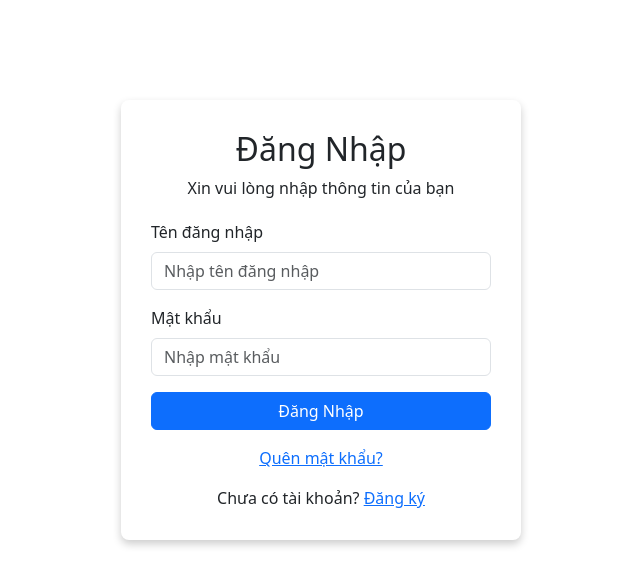
After one commit to LHCNguyen/HotelManagement, a Flask app: template app/templates/login.html in a window 1280 px wide. The commit adds this page. Shown: the top 586 px of the page, without its empty margins (319-959 px from the left). Run offline with Flask 3, Linux system fonts and the light colour scheme; the template is opened without the code that fills it, so the values that code supplies are empty.

Commit message:
Design login page

```diff
--- /dev/null
+++ b/app/static/css/login.css
@@ -0,0 +1,22 @@
+body {
+    background-color: #f8f9fa;
+}
+
+.login-container {
+    max-width: 400px;
+    margin: auto;
+    padding: 30px;
+    background-color: #ffffff;
+    border-radius: 8px;
+    box-shadow: 0 4px 8px rgba(0, 0, 0, 0.2);
+    margin-top: 100px;
+}
+
+.login-header {
+    text-align: center;
+    margin-bottom: 20px;
+}
+
+.btn-primary {
+    width: 100%;
+}
--- a/app/templates/index.html
+++ b/app/templates/index.html
@@ -27,7 +27,7 @@
 
             <!-- Nút Đăng nhập và Đăng ký -->
             <div>
-                <a href="#" class="btn btn-primary me-2">Đăng nhập</a>
+                <a href="templates/login.html" class="btn btn-primary me-2">Đăng nhập</a>
                 <a href="#" class="btn btn-secondary">Đăng ký</a>
             </div>
         </header>
--- /dev/null
+++ b/app/templates/login.html
@@ -0,0 +1,39 @@
+<!DOCTYPE html>
+<html lang="en">
+<head>
+    <meta charset="UTF-8">
+    <meta name="viewport" content="width=device-width, initial-scale=1.0">
+    <title>Đăng Nhập</title>
+    <link rel="stylesheet" href="../static/css/login.css">
+    <link rel="stylesheet" href="https://cdn.jsdelivr.net/npm/bootstrap@5.3.0/dist/css/bootstrap.min.css">
+</head>
+<body>
+    <div class="login-container">
+        <div class="login-header">
+            <h2>Đăng Nhập</h2>
+            <p>Xin vui lòng nhập thông tin của bạn</p>
+        </div>
+        <form>
+            <div class="mb-3">
+                <label for="username" class="form-label">Tên đăng nhập</label>
+                <input type="text" class="form-control" id="username" placeholder="Nhập tên đăng nhập" required>
+            </div>
+            <div class="mb-3">
+                <label for="password" class="form-label">Mật khẩu</label>
+                <input type="password" class="form-control" id="password" placeholder="Nhập mật khẩu" required>
+            </div>
+            <div class="mb-3 text-center">
+                <button type="submit" class="btn btn-primary">Đăng Nhập</button>
+            </div>
+            <div class="text-center">
+                <a href="#">Quên mật khẩu?</a>
+            </div>
+            <div class="text-center mt-3">
+                <span>Chưa có tài khoản? <a href="#">Đăng ký</a></span>
+            </div>
+        </form>
+    </div>
+
+    <script src="https://cdn.jsdelivr.net/npm/bootstrap@5.3.0/dist/js/bootstrap.bundle.min.js"></script>
+</body>
+</html>
```
Also changed, not shown: app/static/css/style.css (+9 -0 lines).
